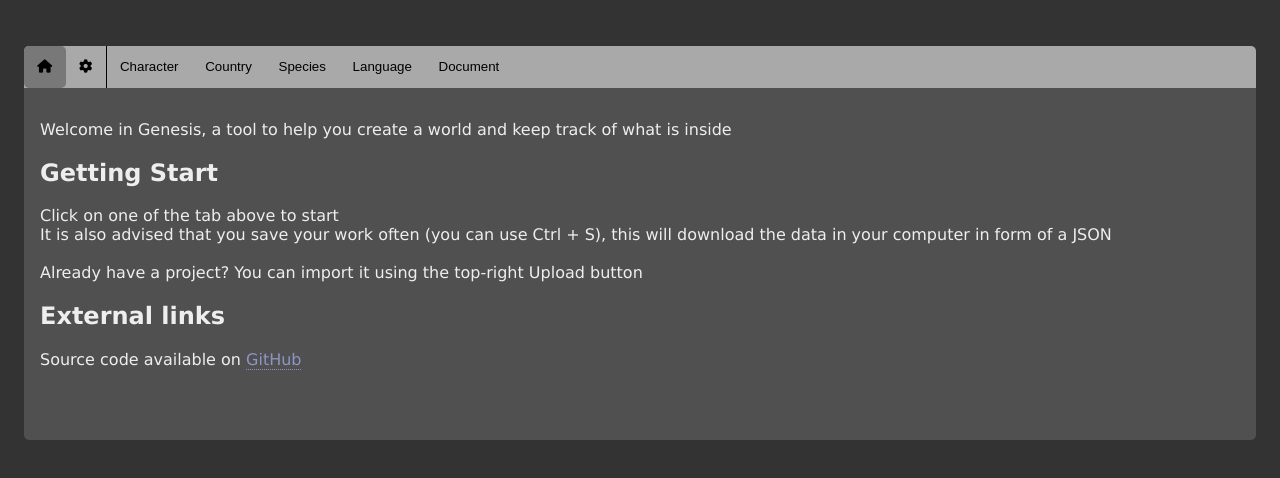
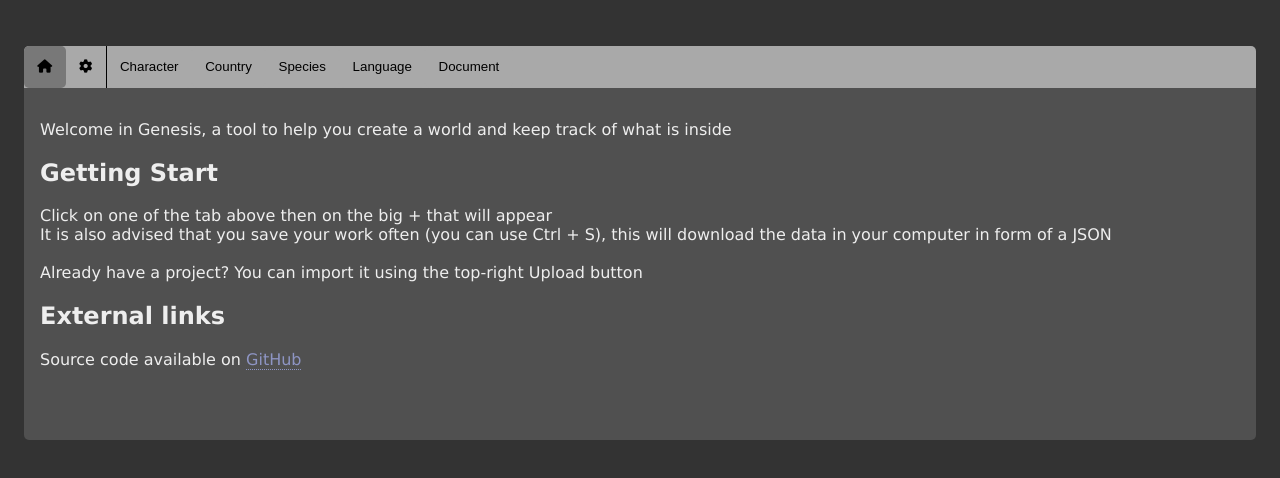
Before and after one commit to Xwilarg/Genesis, a website built with webpack: page index.html in a window 1280 px wide. Shown: the part 66-544 px from the top of the page. Built offline with nearby package versions, Linux system fonts and the light colour scheme.

Commit message:
Update introduction

```diff
--- a/index.html
+++ b/index.html
@@ -38,7 +38,7 @@
                 <p>
                     Welcome in Genesis, a tool to help you create a world and keep track of what is inside<br/>
                     <h2>Getting Start</h2>
-                    Click on one of the tab above to start<br/>
+                    Click on one of the tab above then on the big + that will appear<br/>
                     It is also advised that you save your work often (you can use Ctrl + S), this will download the data in your computer in form of a JSON<br/>
                     <br/>
                     Already have a project? You can import it using the top-right Upload button
```
